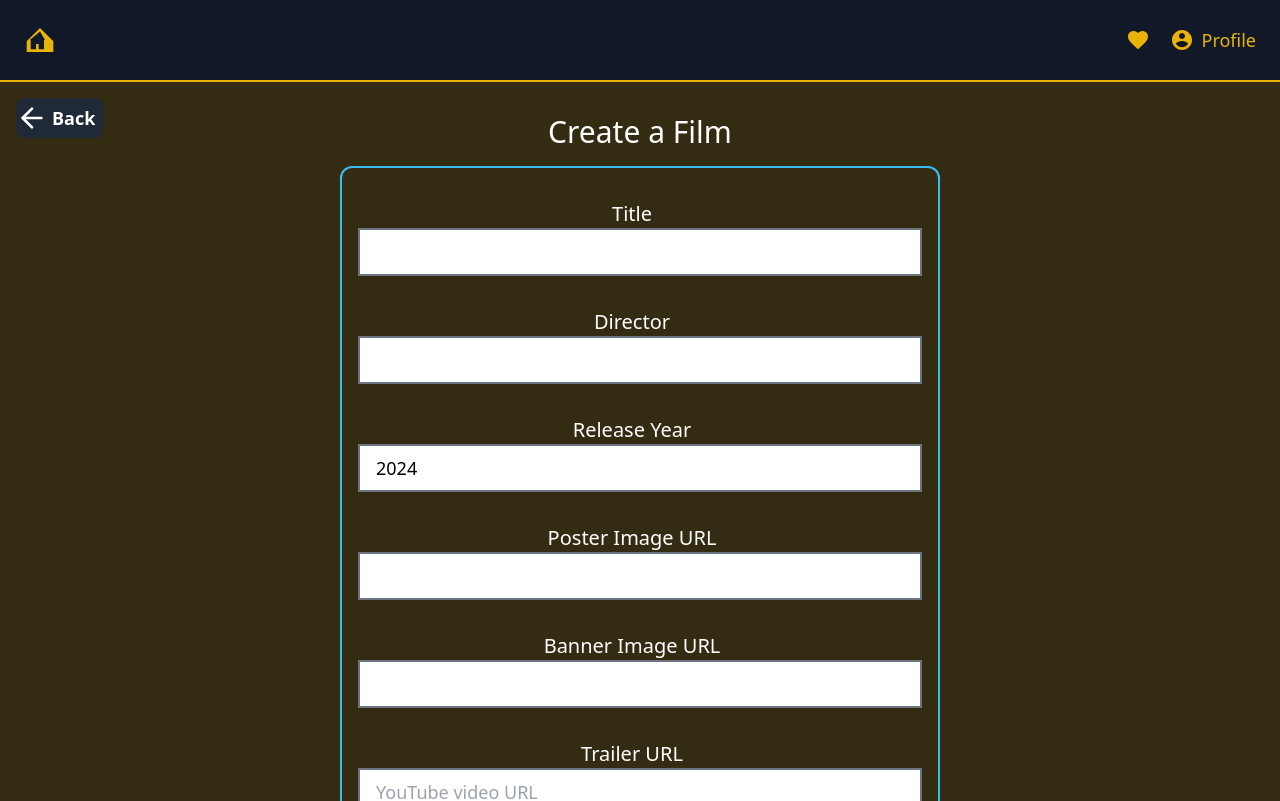
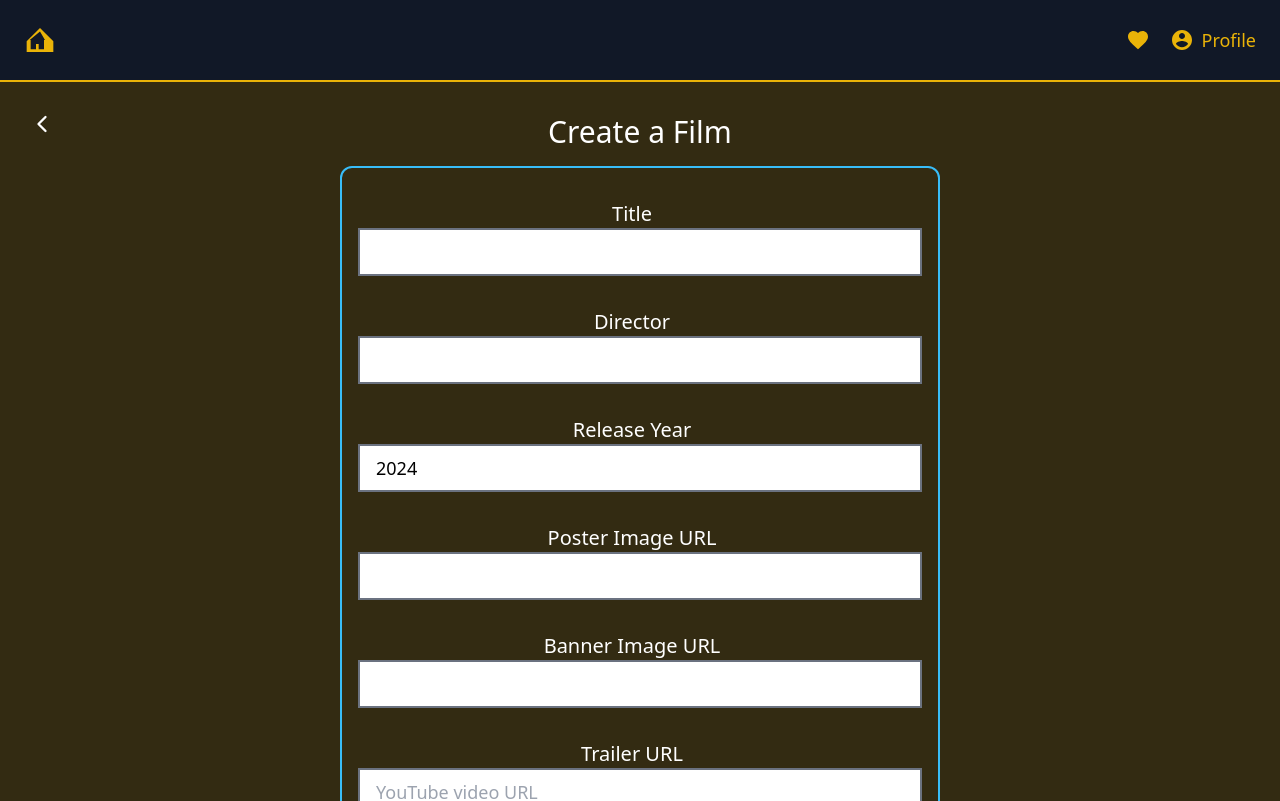
Before and after one commit to fsevindik/blog, a React (Vite) app in the folder client/: page /films/create in a window 1280 px wide. Shown: the top 801 px of the page. Built offline with nearby package versions, Linux system fonts and the light colour scheme; no server answers.

Commit message:
improve UI

```diff
--- a/client/src/icons/ArrowLeftIcon.tsx
+++ b/client/src/icons/ArrowLeftIcon.tsx
@@ -4,18 +4,17 @@ const ArrowLeftIcon = (props: IconProps) => {
   const { className, ...otherProps } = props;
   return (
     <svg
-      className={`w-8 h-8 ${className}`}
+      className={`w-6 h-6 md:w-7 md:h-7 transition-transform duration-300 hover:scale-110 ${className}`}
       xmlns="http://www.w3.org/2000/svg"
+      viewBox="0 0 24 24"
       fill="none"
-      viewBox="0 0 24 24"
       stroke="currentColor"
       strokeWidth="2"
       strokeLinecap="round"
       strokeLinejoin="round"
       {...otherProps}
     >
-      <path d="M19 12H5" />
-      <path d="M12 5l-7 7 7 7" />
+      <path d="M15 6l-6 6 6 6" />
     </svg>
   );
 };
--- a/client/src/pages/components/BackButton.tsx
+++ b/client/src/pages/components/BackButton.tsx
@@ -12,10 +12,9 @@ const BackButton: React.FC = () => {
   return (
     <button
       onClick={handleClick}
-      className="absolute top-4 left-4 bg-gray-800 h-8 md:h-10 rounded-lg flex items-center justify-center hover:bg-gray-600 hover:scale-95 transition-all"
+      className="absolute top-4 left-4 p-2 md:p-3 rounded-full hover:scale-110 transition-transform duration-300"
     >
-      <ArrowLeftIcon className="text-white" size={4} />
-      <span className="hidden md:inline text-white font-bold ml-1 mr-2">Back</span>
+      <ArrowLeftIcon className="text-white w-6 h-6 md:w-7 md:h-7" size={0} />
     </button>
   );
 };
```
